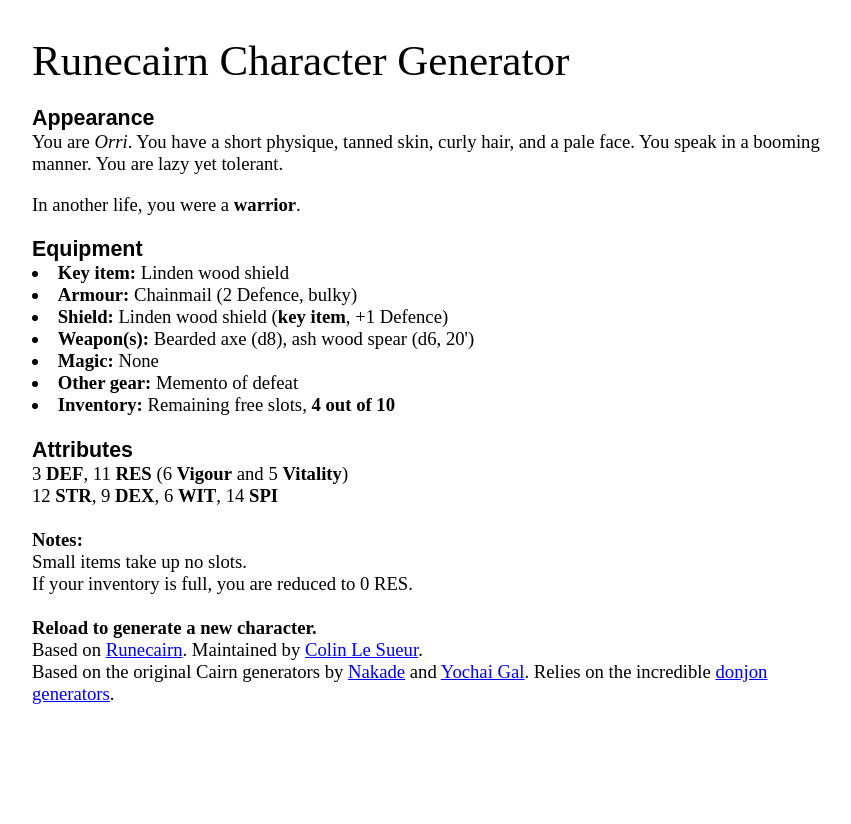
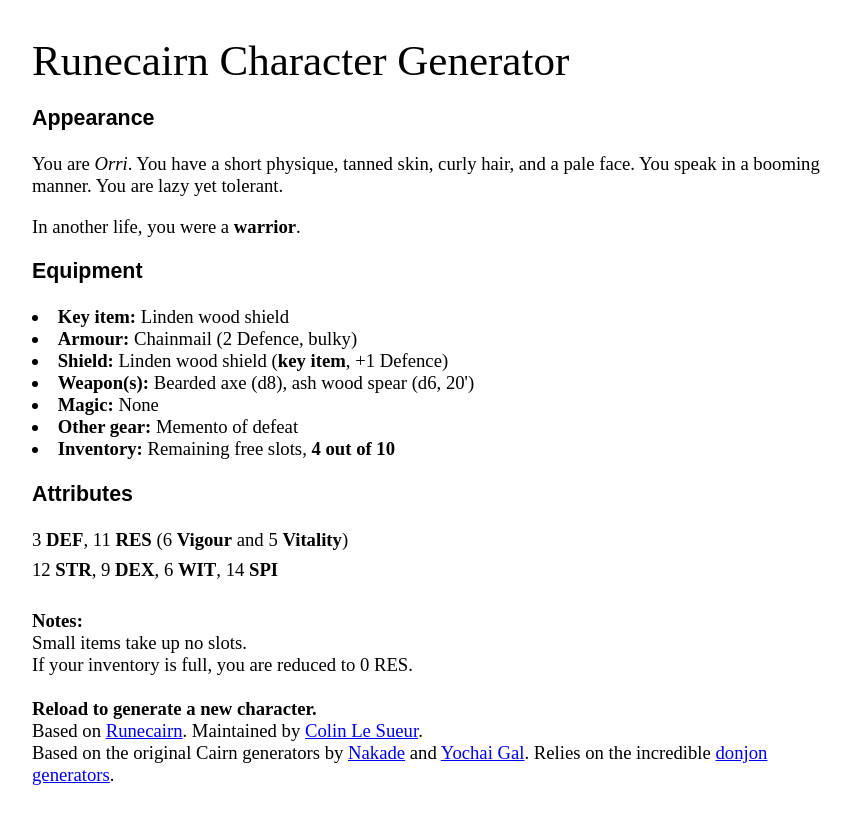
Before and after one commit to byodinsbeardrpg/byodinsbeardrpg.github.io, a Jekyll site: the page generator/index.html, which Jekyll copies as it is, in a window 1280 px wide. Shown: the top 824 px of the page, without its empty margins (208-1059 px from the left). Built offline with Jekyll 4.4.1, drawn with Linux system fonts in a browser that asks for light colours; some web fonts are replaced.

Commit message:
Updated spacing

```diff
--- a/generator/index.html
+++ b/generator/index.html
@@ -12,11 +12,11 @@
     <script type="text/javascript" src="js/generator.js"></script>
     <script type="text/javascript" src="js/runecairn_data.js"></script>
     <div class="chargen">
-      <h3>Appearance</h3>
+      <h3>Appearance</h3><br>
 	  <span id="character"></span>
-      <h3>Attributes</h3>
+      <h3>Attributes</h3><br>
       <span style="font-family: Futura PT;color: #5e9ca0;"><span style="color: #000000;"><span id="defTotal">XX</span> <strong>DEF</strong>, <span id="res">XX</span> <strong>RES</strong> (<span id="vig">XX</span> <strong>Vigour</strong> and <span id="vit">XX</span> <strong>Vitality</strong>)</span></span><br>
-      <span style="font-family: Futura PT;color: #5e9ca0;"><span style="color: #000000;"><span id="str">XX</span> <strong>STR</strong>, <span id="dex">XX</span> <strong>DEX</strong>, <span id="wit">XX</span> <strong>WIT</strong>, <span id="spi">XX</span> <strong>SPI</strong></span></span><br>
+      <span style="line-height: 2;font-family: Futura PT;color: #5e9ca0;"><span style="color: #000000;"><span id="str">XX</span> <strong>STR</strong>, <span id="dex">XX</span> <strong>DEX</strong>, <span id="wit">XX</span> <strong>WIT</strong>, <span id="spi">XX</span> <strong>SPI</strong></span></span><br>
         <br><b>Notes: </b><br>Small items take up no slots. <br>If your inventory is full, you are reduced to 0 RES.<br></li>
     </div>
     <script type="text/javascript" src="js/jquery-3.5.1.min.js"></script>
--- a/generator/js/runecairn_data.js
+++ b/generator/js/runecairn_data.js
@@ -3,10 +3,10 @@
 ]
 
 gen_data['class'] = [
-  '<b>warrior</b>.<h3>Equipment</h3><li><b>Key item: </b>Linden wood shield</li><li><b>Armour: </b>Chainmail (2 Defence, bulky)</li><li><b>Shield: </b>Linden wood shield (<b>key item</b>, +1 Defence)</li><li><b>Weapon(s): </b>Bearded axe (d8), ash wood spear (d6, 20\')</li><li><b>Magic: </b>None</li><li><b>Other gear: </b>Memento of defeat</li><li><b>Inventory: </b> Remaining free slots, <b>4 out of 10</b></li><input type="hidden" id="defence" name="defence" value="3">',
-  '<b>skald</b>.<h3>Equipment</h3><li><b>Key item: </b>Runic focus</li><li><b>Armour: </b>Reindeer hide (1 Defence) and leather hood (+1 Defence)</li><li><b>Shield: </b>None</li><li><b>Weapon(s): </b>Steel sword (d6)</li><li><b>Magic: </b>Sagas ({saga})</li><li><b>Other gear: </b>Runic focus (key, small), sacred waters (d10), sacrificial bundle (small)</li><li><b>Inventory: </b>Remaining free slots, <b>5 out of 10</b></li><input type="hidden" id="defence" name="defence" value="2">',
-  '<b>scout</b>.<h3>Equipment</h3><li><b>Key item: </b>Hunting knives</li><li><b>Armour: </b>Quilted cloth (1 Defence)</li><li><b>Shield: </b>None</li><li><b>Weapon(s): </b>Hunting knives (key, d6), elm shortbow (bulky, d6, 60\')</li><li><b>Magic: </b>None</li><li><b>Other gear: </b>Fire oil (blast, d8), skeleton key (small)</li><li><b>Inventory: </b>Remaining free slots, <b>5 out of 10</b></li><input type="hidden" id="defence" name="defence" value="1">',
-  '<b>seer</b>.<h3>Equipment</h3><li><b>Key item: </b>Yew staff</li><li><b>Armour: </b>Stout linen (0 Defence)</li><li><b>Shield: </b>None</li><li><b>Weapon(s): </b>Yew staff (key, d6)</li><li><b>Magic: </b>Spells ({runestone})</li><li><b>Other gear: </b>Bleached jawbone</li><li><b>Inventory: </b>Remaining free slots, <b>7 out of 10</b></li><input type="hidden" id="defence" name="defence" value="0">'
+  '<b>warrior</b>.<h3>Equipment</h3><br><li><b>Key item: </b>Linden wood shield</li><li><b>Armour: </b>Chainmail (2 Defence, bulky)</li><li><b>Shield: </b>Linden wood shield (<b>key item</b>, +1 Defence)</li><li><b>Weapon(s): </b>Bearded axe (d8), ash wood spear (d6, 20\')</li><li><b>Magic: </b>None</li><li><b>Other gear: </b>Memento of defeat</li><li><b>Inventory: </b> Remaining free slots, <b>4 out of 10</b></li><input type="hidden" id="defence" name="defence" value="3">',
+  '<b>skald</b>.<h3>Equipment</h3><br><li><b>Key item: </b>Runic focus</li><li><b>Armour: </b>Reindeer hide (1 Defence) and leather hood (+1 Defence)</li><li><b>Shield: </b>None</li><li><b>Weapon(s): </b>Steel sword (d6)</li><li><b>Magic: </b>Sagas ({saga})</li><li><b>Other gear: </b>Runic focus (key, small), sacred waters (d10), sacrificial bundle (small)</li><li><b>Inventory: </b>Remaining free slots, <b>5 out of 10</b></li><input type="hidden" id="defence" name="defence" value="2">',
+  '<b>scout</b>.<h3>Equipment</h3><br><li><b>Key item: </b>Hunting knives</li><li><b>Armour: </b>Quilted cloth (1 Defence)</li><li><b>Shield: </b>None</li><li><b>Weapon(s): </b>Hunting knives (key, d6), elm shortbow (bulky, d6, 60\')</li><li><b>Magic: </b>None</li><li><b>Other gear: </b>Fire oil (blast, d8), skeleton key (small)</li><li><b>Inventory: </b>Remaining free slots, <b>5 out of 10</b></li><input type="hidden" id="defence" name="defence" value="1">',
+  '<b>seer</b>.<h3>Equipment</h3><br><li><b>Key item: </b>Yew staff</li><li><b>Armour: </b>Stout linen (0 Defence)</li><li><b>Shield: </b>None</li><li><b>Weapon(s): </b>Yew staff (key, d6)</li><li><b>Magic: </b>Spells ({runestone})</li><li><b>Other gear: </b>Bleached jawbone</li><li><b>Inventory: </b>Remaining free slots, <b>7 out of 10</b></li><input type="hidden" id="defence" name="defence" value="0">'
 ]
 
 gen_data['name'] = [
```
